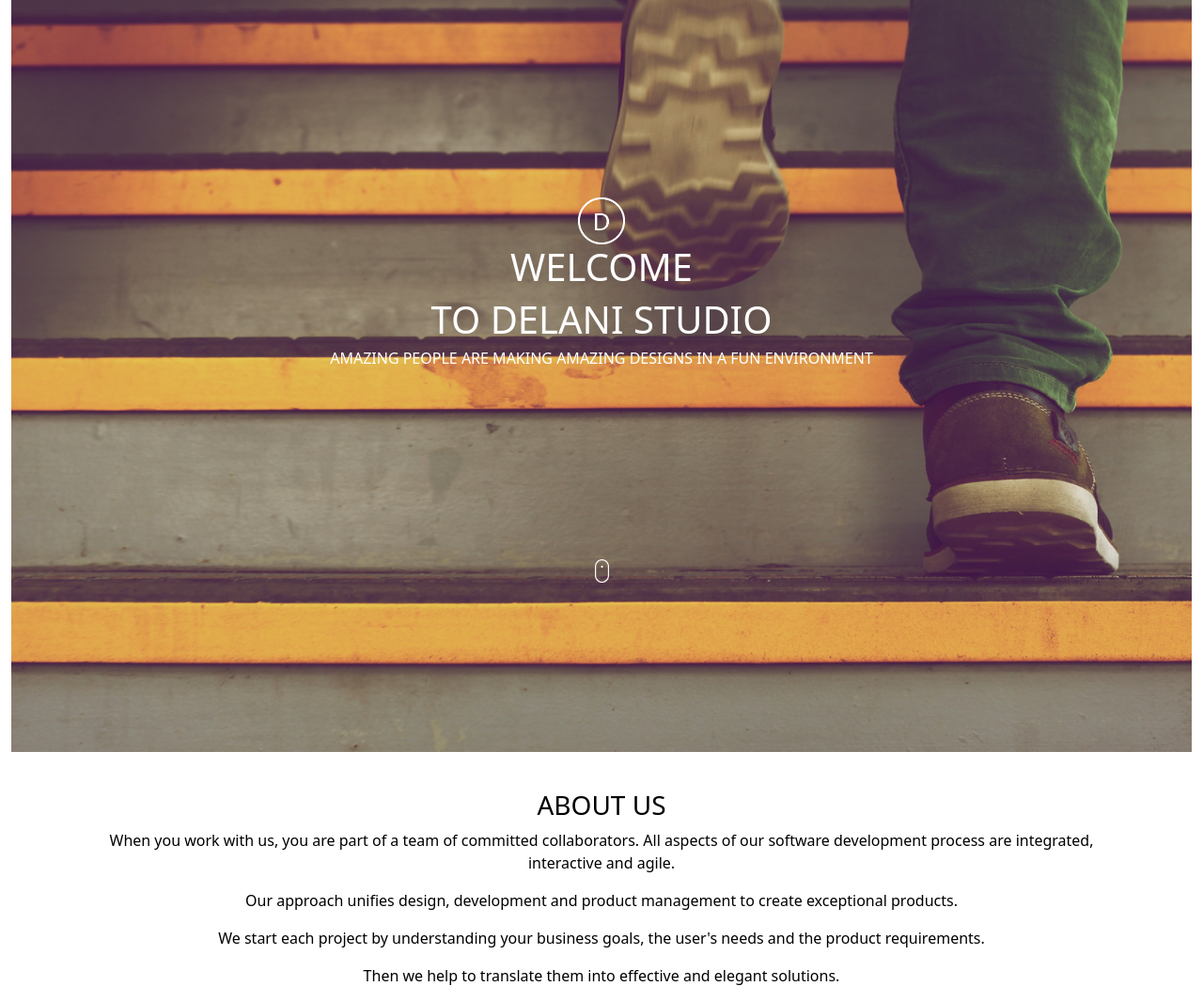
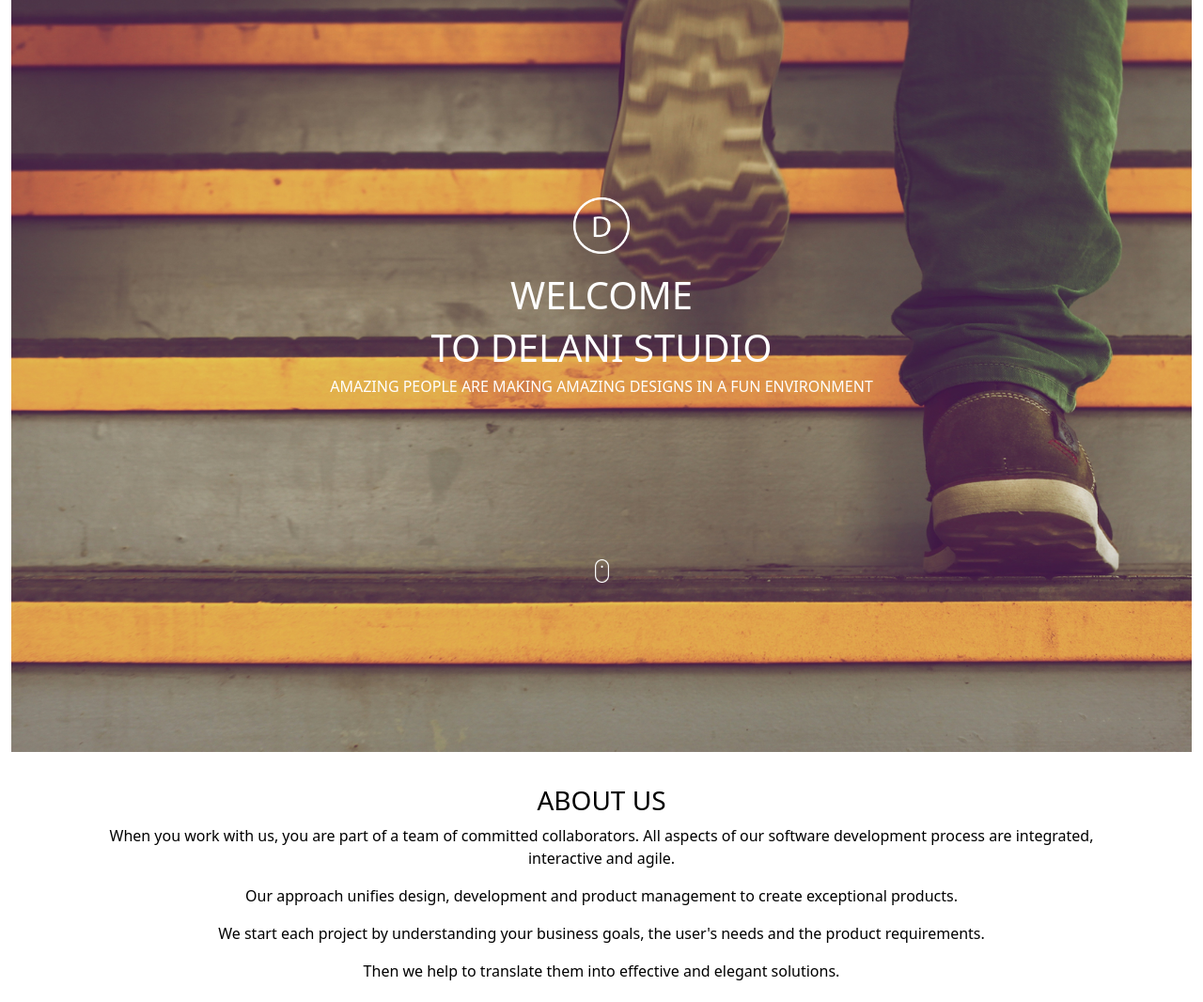
Before and after one commit to VaniliKate/week-three-IP, a plain HTML site: page index.html in a window 1280 px wide. Shown: the whole page at 94% size. Drawn offline with nearby package versions, Linux system fonts and the light colour scheme.

```diff
--- a/css/style.css
+++ b/css/style.css
@@ -19,9 +19,13 @@ body {
 #about {
     color: black;
     text-align: center;
-    padding-top: 40px;
+    padding-top: 35px;
 }
 
 #mouse {
-    padding-top: 195px;
+    padding-top: 165px;
 }
+
+#logo {
+    margin-bottom: 20px;
+}
--- a/index.html
+++ b/index.html
@@ -13,7 +13,9 @@
     <section id="intro">
         <div class="row justify-content-center">
             <div class="col-6">
-                <img src="./images/logo.png" alt="Delani logo" style="width:50px;height:50px;">
+                <div id="logo">
+                    <img src="./images/logo.png" alt="Delani logo" style="width:60px;height:60px;">
+                </div>
                     <h1>WELCOME</h1>
                     <h1>TO DELANI STUDIO</h1>
                     <h6>AMAZING PEOPLE ARE MAKING AMAZING DESIGNS IN A FUN ENVIRONMENT</h6>
```
